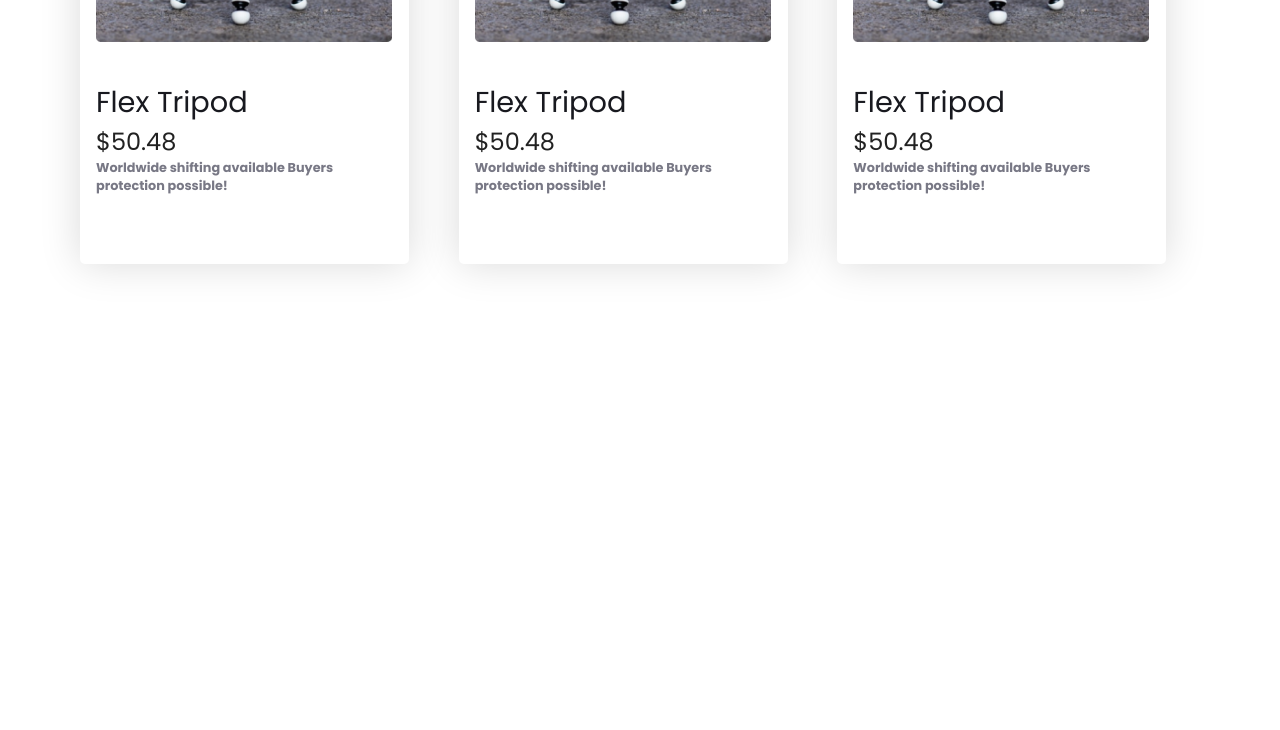
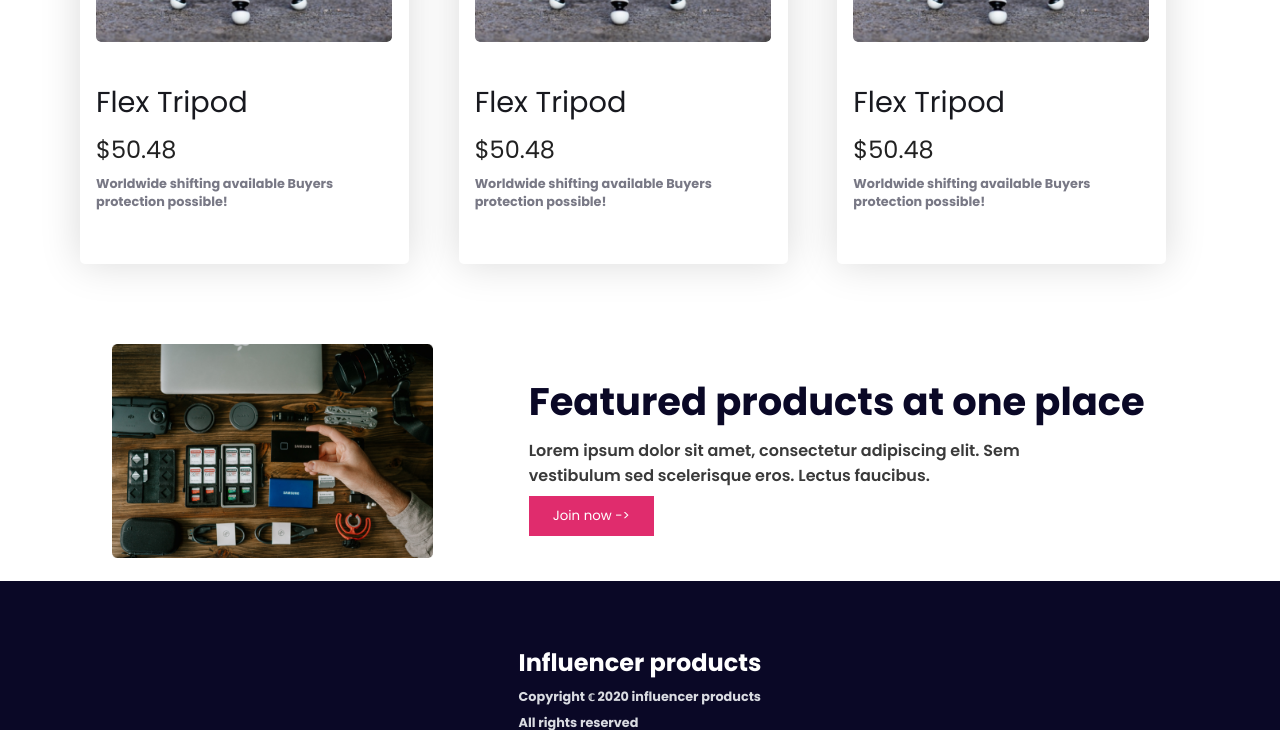
Before and after one commit to SintoDas/practice-project-influencer-gear, a plain HTML site: page index.html in a window 1280 px wide. Shown: the part 2289-3019 px from the top of the page. Before the commit the page ends 2633 px from the top, so only its background shows below. Drawn offline with Linux system fonts and the light colour scheme.

Commit message:
reponsive done

```diff
--- a/index.html
+++ b/index.html
@@ -65,6 +65,7 @@
       <div class="collection-container">
         <h3 class="collection-title">Popular collection</h3>
         <div class="collection-cards">
+
           <div class="card">
             <img src="images/tripod.png" alt="" />
             <div class="card-content">
@@ -138,7 +139,34 @@
           </div>
         </div>
       </div>
+
+      <div class="product-container">
+        <div class="product-img">
+          <img src="images/gear.png" alt="" />
+        </div>
+        <div class="product-content">
+          <h2 class="product-title">Featured products at one place</h2>
+          <p class="section-description">
+            Lorem ipsum dolor sit amet, consectetur adipiscing elit. Sem
+            vestibulum sed scelerisque eros. Lectus faucibus.
+          </p>
+          <button class="product-btn" >Join now -></button>
+        </div>
+
+      </div>
+
     </main>
-    <footer></footer>
+    <footer>
+      <div class="footer-container">
+      <div class="footer-content">
+      <h3 class="footer-title">Influencer products</h3>
+      <p  class="footer-description">Copyright &copf; 2020  influencer products</p>
+      <p class="footer-description">All rights reserved</p>
+      <a href=""><i class="fa-brands fa-facebook"></i></a>
+      <a href=""></a>
+      </div>
+
+
+    </footer>
   </body>
 </html>
--- a/styles/style.css
+++ b/styles/style.css
@@ -98,6 +98,7 @@
   width: 90%;
   height: 50%;
   margin: 1rem;
+  border-radius: 5px;
 }
 .card-content {
   padding: 1rem;
@@ -111,11 +112,66 @@
   color: rgba(0, 0, 0, 0.87);
   font-size: 1.5rem;
   font-weight: 400;
+  margin-top: 0.5rem;
+  margin-bottom: 0.5rem;
 }
 .card-description {
   color: #787885;
   font-size: 0.8rem;
   font-weight: 700;
+}
+/* product */
+.product-container {
+  display: flex;
+  justify-content: center;
+  gap: 1rem;
+  align-items: center;
+  margin: 0 auto;
+}
+.product-container img {
+  width: 100%;
+  height: 100%;
+  padding-left: 7rem;
+}
+.product-content {
+  margin-left: 5rem;
+}
+.product-title {
+  color: #0a0826;
+  font-size: 2.4rem;
+  font-weight: 700;
+}
+.product-btn {
+  padding: 10px 24px;
+  background: #e02c6d;
+  border: none;
+  color: #fff;
+}
+
+footer {
+  bottom: 0;
+  width: 100%;
+  background: #0a0826;
+  margin-top: 1rem;
+}
+
+.footer-container {
+  display: flex;
+  align-items: center;
+  justify-content: center;
+  height: 240px; /* Adjust the height as needed */
+  color: #fff;
+}
+/* footer */
+.footer-title {
+  font-size: 1.5rem;
+  font-weight: 700;
+}
+.footer-description {
+  color: #d9dbe1;
+  font-size: 0.8rem;
+  font-weight: 700;
+  margin-top: 0.5rem;
 }
 /* responsive  */
 @media screen and (max-width: 576px) {
@@ -130,11 +186,19 @@
   .sponsor {
     flex-wrap: wrap;
   }
-  .banner-container {
+  .banner-container,
+  .product-container {
     flex-direction: column-reverse;
   }
   .banner-container {
     padding: 0.5rem;
     text-align: center;
   }
+  .card {
+    width: 100%;
+  }
+  .product-container img {
+    width: 90%;
+    padding: 1rem;
+  }
 }
```
